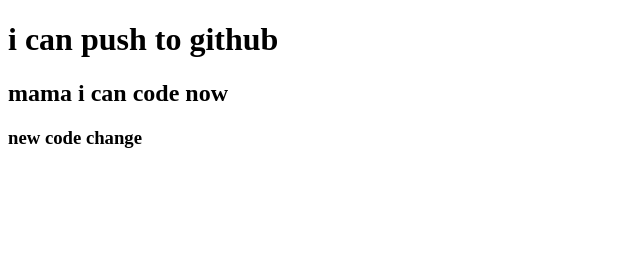
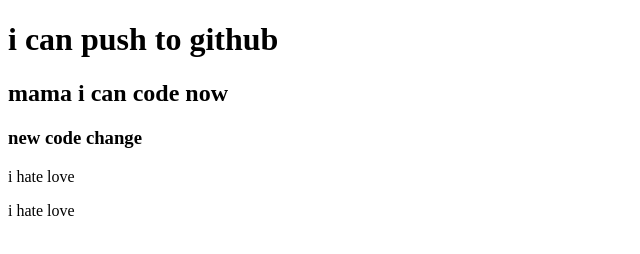
Before and after one commit to jhumurmahmud/my--2nd-repo, a plain HTML site: page index.html in a window 1280 px wide. Shown: the whole page, without its empty margins (0-640 px from the left). Drawn offline with Linux system fonts and the light colour scheme.

Commit message:
styles added

```diff
--- a/index.html
+++ b/index.html
@@ -9,5 +9,7 @@
     <h1>i can push to github</h1>
     <h2>mama i can code now </h2>
     <h3>new code change</h3>
+    <p>i hate love </p>
+    <p>i hate love</p>
 </body>
 </html>
```
Also changed, not shown: style .css (added).
